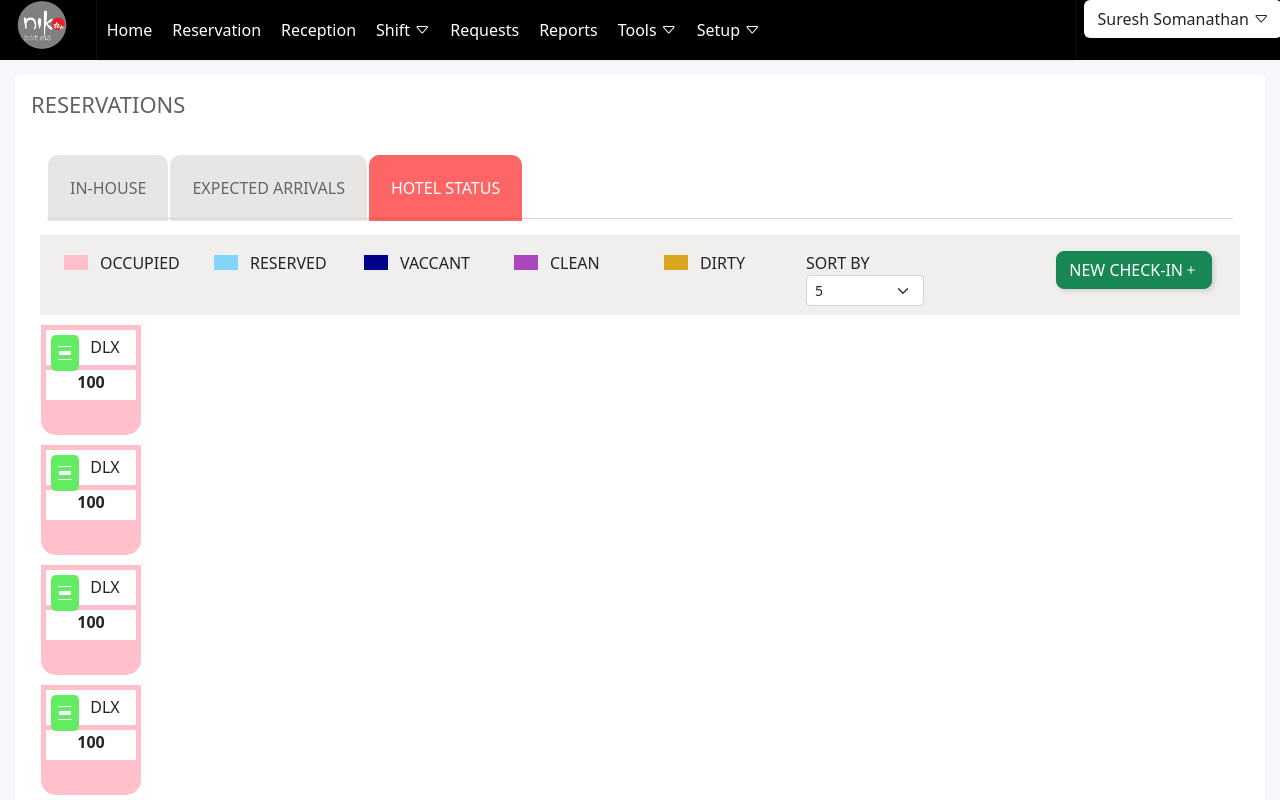
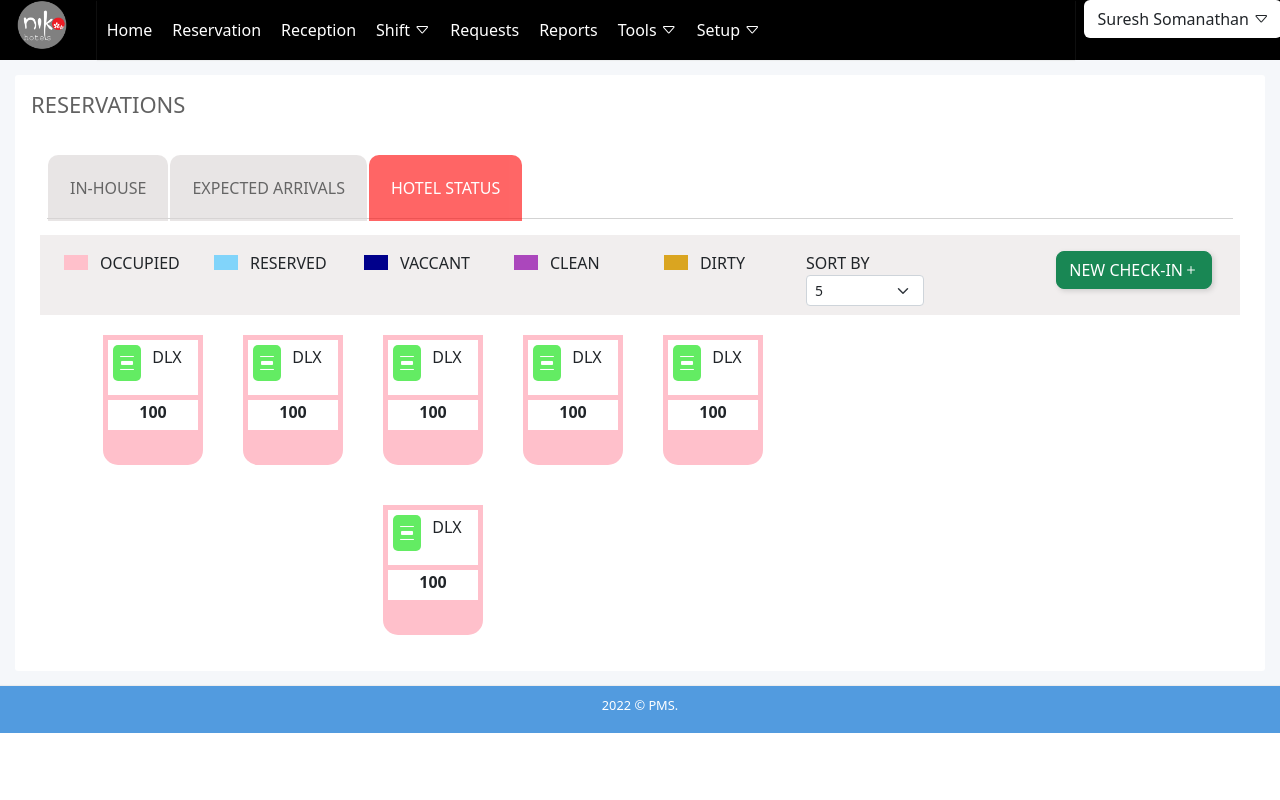
Before and after one commit to indocosmo-projects/PMS-Prototype, a React (Create React App) app: page /receptionhotelstatus in a window 1280 px wide. Shown: the top 800 px of the page. Built offline with nearby package versions, Linux system fonts and the light colour scheme.

Commit message:
room status

```diff
--- a/src/component/Reception/Reception.css
+++ b/src/component/Reception/Reception.css
@@ -104,7 +104,7 @@
 
 .rmtype{
     border-bottom : 5px solid var(--occupied);
-    height : 40px;
+    height : 60px;
     padding : 5px;
 }
 
@@ -126,6 +126,11 @@
     padding: 0px;
 }
 
+.listIitem{
+    padding : 10px;
+    display : inline-block;
+}
+
 .rmnum{
     height: 30px;
     font-weight: bolder;
```
